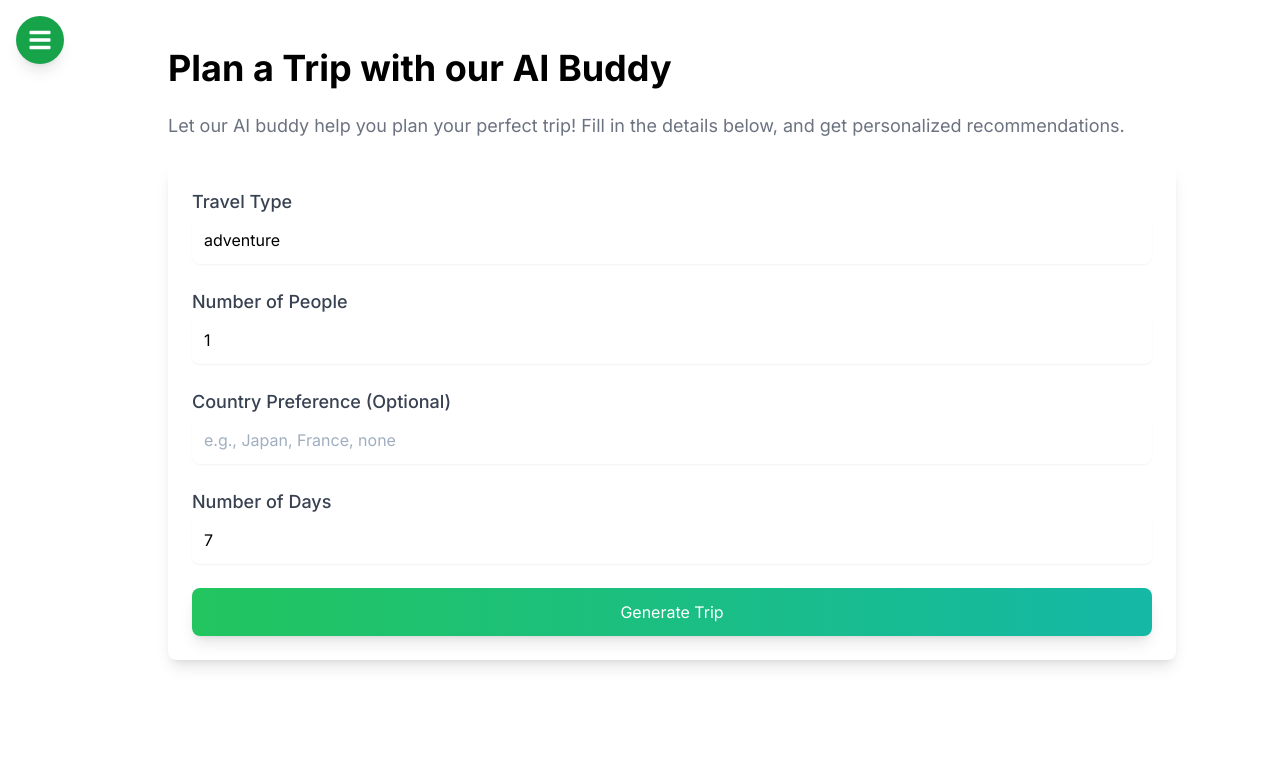
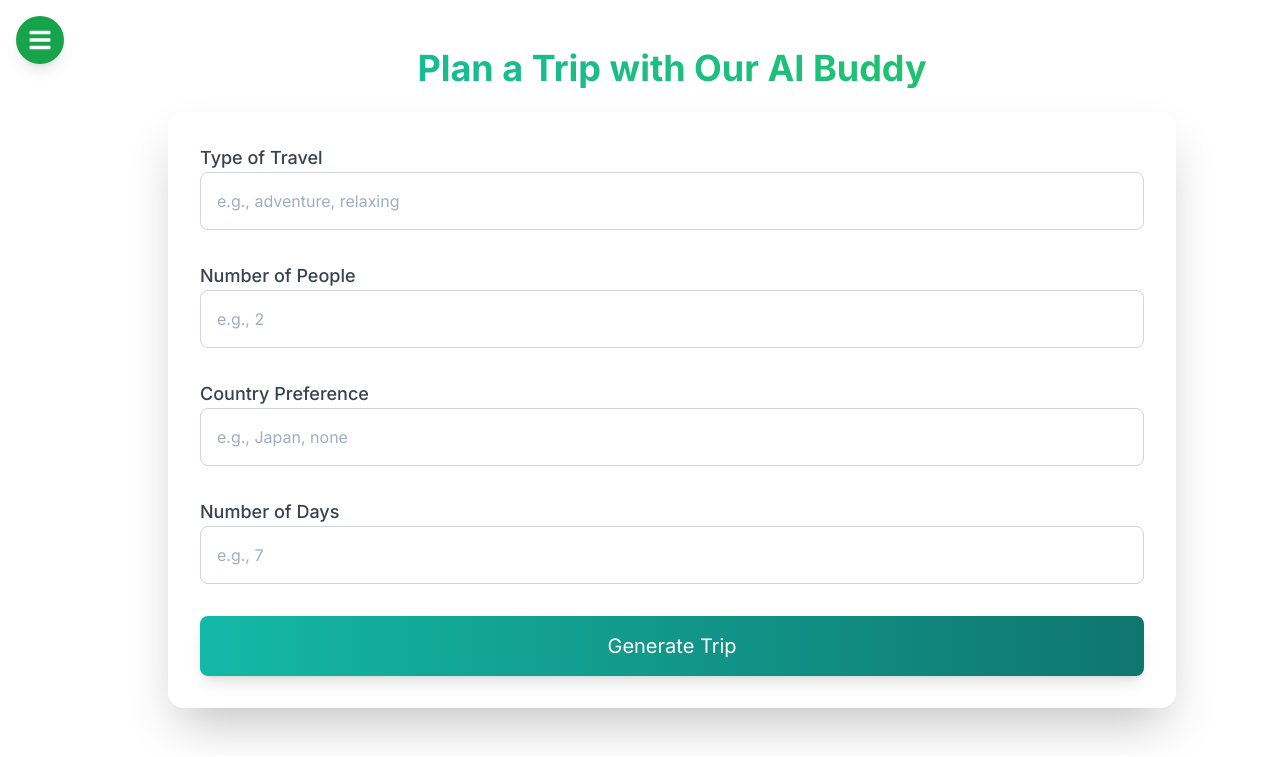
Before and after one commit to ShashankJc1/pathfinderx, a Next.js app: page /pages/dashboard/ai-buddy in a window 1280 px wide. Shown: the top 757 px of the page. Built offline with nearby package versions, Linux system fonts and the light colour scheme.

Commit message:
working ai Recommendation

```diff
--- /dev/null
+++ b/app/api/generate-trip/route.ts
@@ -0,0 +1,40 @@
+import { NextResponse } from 'next/server';
+import { VertexAI } from '@google-cloud/vertexai';
+
+// Set up the Google Cloud Vertex AI environment
+const PROJECT_ID = 'propane-ripsaw-439005-e6';
+const LOCATION = 'us-east1';
+const MODEL = 'gemini-1.5-flash-001';
+
+// Initialize VertexAI
+const vertexAI = new VertexAI({ project: PROJECT_ID, location: LOCATION });
+
+export async function POST(req: Request) {
+  try {
+    const { travelType, peopleCount, countryPreference, days } = await req.json();
+
+    // Construct the prompt for Vertex AI
+    const prompt = `Plan a trip for ${peopleCount} people interested in ${travelType} travel, with a preference for ${countryPreference}. The trip should last for ${days} days.`;
+
+    // Initialize the model
+    const generativeModel = vertexAI.getGenerativeModel({
+      model: MODEL,
+    });
+
+    // Generate the trip recommendation
+    const response = await generativeModel.generateContent(prompt);
+
+    // Extract the first candidate's content text
+    const candidates = response?.response?.candidates;
+    if (candidates && candidates.length > 0) {
+      const recommendation = candidates[0].content?.parts?.map(part => part.text).join(" ");
+
+      return NextResponse.json({ success: true, recommendation });
+    } else {
+      return NextResponse.json({ success: false, error: 'No recommendation generated. Please try again.' });
+    }
+  } catch (error) {
+    console.error('Error generating trip:', error);
+    return NextResponse.json({ success: false, error: 'Failed to generate trip recommendation' });
+  }
+}
--- a/app/api/planTrip/route.ts
+++ /dev/null
@@ -1,58 +0,0 @@
-import { NextResponse } from 'next/server';
-import { GoogleAuth } from 'google-auth-library';
-
-// Function to get trip recommendation from Google Gemini API
-async function getTripRecommendation(travelType: string, peopleCount: number, countryPreference: string, days: number) {
-  const auth = new GoogleAuth({
-    scopes: ['https://www.googleapis.com/auth/cloud-platform'],
-  });
-
-  // Get the client and access token
-  const client = await auth.getClient();
-  const accessToken = await client.getAccessToken();
-
-  const url = `https://us-central1-aiplatform.googleapis.com/v1/projects/propane-ripsaw-439005-e6/locations/us-central1/publishers/google/models/text-bison:predict`;
-
-  const options = {
-    method: 'POST',
-    headers: {
-      Authorization: `Bearer ${accessToken}`,
-      'Content-Type': 'application/json',
-    },
-    body: JSON.stringify({
-      instances: [
-        {
-          content: `Generate a ${days}-day ${travelType} trip for ${peopleCount} people. Country preference: ${countryPreference}.`,
-        },
-      ],
-    }),
-  };
-
-  try {
-    const response = await fetch(url, options);
-    const data = await response.json();
-
-    if (data && data.predictions) {
-      return data.predictions[0].content;
-    } else {
-      throw new Error('Failed to get recommendation from Google Gemini API');
-    }
-  } catch (error) {
-    console.error('Error fetching trip recommendation:', error);
-    throw new Error('Failed to fetch trip recommendation');
-  }
-}
-
-// Define and export the POST method for this API route
-export async function POST(req: Request) {
-  const body = await req.json();
-  const { travelType, peopleCount, countryPreference, days } = body;
-
-  try {
-    const recommendation = await getTripRecommendation(travelType, peopleCount, countryPreference, days);
-    return NextResponse.json({ success: true, recommendation });
-  } catch (error) {
-    const errorMessage = error instanceof Error ? error.message : 'Unknown error';
-    return NextResponse.json({ success: false, error: errorMessage });
-  }
-}
--- a/app/pages/dashboard/ai-buddy/page.tsx
+++ b/app/pages/dashboard/ai-buddy/page.tsx
@@ -1,25 +1,25 @@
 "use client";
 
-import { useState, ChangeEvent, FormEvent } from "react";
+import { useState } from "react";
 import DashboardLayout from "@/components/DashboardLayout";
 
 export default function AIBuddyPage() {
-  const [travelType, setTravelType] = useState<string>("adventure");
-  const [peopleCount, setPeopleCount] = useState<number>(1);
-  const [countryPreference, setCountryPreference] = useState<string>("");
-  const [days, setDays] = useState<number>(7);
-  const [loading, setLoading] = useState<boolean>(false);
-  const [recommendation, setRecommendation] = useState<string | null>(null);
-  const [error, setError] = useState<string | null>(null);
+  const [travelType, setTravelType] = useState("");
+  const [peopleCount, setPeopleCount] = useState<number | "">("");
+  const [countryPreference, setCountryPreference] = useState("");
+  const [days, setDays] = useState<number | "">("");
+  const [recommendation, setRecommendation] = useState("");
+  const [loading, setLoading] = useState(false);
+  const [error, setError] = useState("");
 
-  // Function to generate trip recommendation
-  const handleGenerateTrip = async (e: FormEvent) => {
+  // Function to handle form submission
+  const handleSubmit = async (e: React.FormEvent) => {
     e.preventDefault();
     setLoading(true);
-    setError(null);
+    setError("");
 
     try {
-      const response = await fetch("/api/planTrip", {
+      const response = await fetch("/api/generate-trip", {
         method: "POST",
         headers: {
           "Content-Type": "application/json",
@@ -33,97 +33,93 @@ export default function AIBuddyPage() {
       });
 
       const data = await response.json();
+
       if (data.success) {
         setRecommendation(data.recommendation);
       } else {
-        setError(data.error || "Failed to generate trip recommendation.");
+        setError(data.error || "Failed to fetch trip recommendation. Please try again later.");
       }
     } catch (err) {
-      setError("Something went wrong. Please try again later.");
-    } finally {
-      setLoading(false);
+      setError("An unexpected error occurred.");
     }
+
+    setLoading(false);
   };
 
   return (
     <DashboardLayout>
       <div className="p-6 lg:px-20">
-        {/* Header Section */}
-        <h1 className="text-4xl font-bold mb-6">Plan a Trip with our AI Buddy</h1>
-        <p className="text-lg text-gray-500 mb-6">
-          Let our AI buddy help you plan your perfect trip! Fill in the details below, and get personalized recommendations.
-        </p>
-
-        {/* Trip Planning Form */}
-        <form onSubmit={handleGenerateTrip} className="space-y-6 bg-white dark:bg-gray-800 p-6 rounded-lg shadow-lg">
-          {/* Travel Type Input */}
-          <div>
-            <label className="block text-lg font-medium text-gray-700">Travel Type</label>
+        <h1 className="text-4xl font-bold mb-6 text-center text-transparent bg-clip-text bg-gradient-to-r from-teal-500 to-green-500 animate-fade-in">
+          Plan a Trip with Our AI Buddy
+        </h1>
+        <form onSubmit={handleSubmit} className="space-y-8 bg-white bg-opacity-60 backdrop-blur-lg p-8 rounded-2xl shadow-2xl transform transition-all duration-500 hover:scale-105">
+          <div className="relative">
+            <label className="block text-lg font-medium text-gray-700">Type of Travel</label>
             <input
               type="text"
               value={travelType}
-              onChange={(e: ChangeEvent<HTMLInputElement>) => setTravelType(e.target.value)}
-              placeholder="e.g., adventure, cultural, family"
-              className="p-3 bg-white rounded-lg shadow-sm border-gray-300 focus:ring-4 focus:ring-green-400 w-full"
+              onChange={(e) => setTravelType(e.target.value)}
+              placeholder="e.g., adventure, relaxing"
+              className="w-full p-4 bg-white rounded-lg border border-gray-300 focus:outline-none focus:ring-4 focus:ring-teal-300 transition-all duration-300 transform hover:-translate-y-1"
             />
           </div>
 
-          {/* Number of People Input */}
-          <div>
+          <div className="relative">
             <label className="block text-lg font-medium text-gray-700">Number of People</label>
             <input
               type="number"
               value={peopleCount}
-              onChange={(e: ChangeEvent<HTMLInputElement>) => setPeopleCount(Number(e.target.value))}
-              className="p-3 bg-white rounded-lg shadow-sm border-gray-300 focus:ring-4 focus:ring-green-400 w-full"
+              onChange={(e) => setPeopleCount(e.target.value as number | "")}
+              placeholder="e.g., 2"
+              className="w-full p-4 bg-white rounded-lg border border-gray-300 focus:outline-none focus:ring-4 focus:ring-teal-300 transition-all duration-300 transform hover:-translate-y-1"
             />
           </div>
 
-          {/* Country Preference Input */}
-          <div>
-            <label className="block text-lg font-medium text-gray-700">Country Preference (Optional)</label>
+          <div className="relative">
+            <label className="block text-lg font-medium text-gray-700">Country Preference</label>
             <input
               type="text"
               value={countryPreference}
-              onChange={(e: ChangeEvent<HTMLInputElement>) => setCountryPreference(e.target.value)}
-              placeholder="e.g., Japan, France, none"
-              className="p-3 bg-white rounded-lg shadow-sm border-gray-300 focus:ring-4 focus:ring-green-400 w-full"
+              onChange={(e) => setCountryPreference(e.target.value)}
+              placeholder="e.g., Japan, none"
+              className="w-full p-4 bg-white rounded-lg border border-gray-300 focus:outline-none focus:ring-4 focus:ring-teal-300 transition-all duration-300 transform hover:-translate-y-1"
             />
           </div>
 
-          {/* Number of Days Input */}
-          <div>
+          <div className="relative">
             <label className="block text-lg font-medium text-gray-700">Number of Days</label>
             <input
               type="number"
               value={days}
-              onChange={(e: ChangeEvent<HTMLInputElement>) => setDays(Number(e.target.value))}
-              className="p-3 bg-white rounded-lg shadow-sm border-gray-300 focus:ring-4 focus:ring-green-400 w-full"
+              onChange={(e) => setDays(e.target.value as number | "")}
+              placeholder="e.g., 7"
+              className="w-full p-4 bg-white rounded-lg border border-gray-300 focus:outline-none focus:ring-4 focus:ring-teal-300 transition-all duration-300 transform hover:-translate-y-1"
             />
           </div>
-
-          {/* Generate Button */}
-          <div className="text-center">
-            <button
-              type="submit"
-              className="bg-gradient-to-r from-green-500 to-teal-500 text-white px-6 py-3 rounded-lg shadow-lg hover:bg-teal-600 transition-all w-full"
-              disabled={loading}
-            >
-              {loading ? "Generating..." : "Generate Trip"}
-            </button>
-          </div>
+          <button
+            type="submit"
+            className="w-full bg-gradient-to-r from-teal-500 to-teal-700 text-white text-xl px-6 py-4 rounded-lg shadow-lg transform transition-all duration-300 hover:scale-110 hover:shadow-2xl focus:outline-none focus:ring-4 focus:ring-teal-500"
+            disabled={loading}
+          >
+            {loading ? (
+              <div className="flex items-center justify-center">
+                <div className="loader border-t-4 border-white"></div>
+                <span className="ml-2">Generating...</span>
+              </div>
+            ) : (
+              "Generate Trip"
+            )}
+          </button>
         </form>
 
-        {/* Recommendation Result */}
+        {error && <p className="text-red-500 mt-4 text-center">{error}</p>}
+
         {recommendation && (
-          <div className="mt-10 bg-green-50 p-6 rounded-lg shadow-lg">
-            <h2 className="text-2xl font-semibold text-green-700 mb-4">Your Trip Recommendation</h2>
-            <p className="text-lg text-gray-800">{recommendation}</p>
+          <div className="mt-8 p-6 bg-gray-100 rounded-2xl shadow-xl transform transition-all duration-500 animate-fade-in">
+            <h2 className="text-3xl font-bold mb-4 text-teal-600 text-center">Your AI-Generated Trip Recommendation</h2>
+            <pre className="text-lg text-gray-700 whitespace-pre-wrap">{recommendation}</pre>
           </div>
         )}
-
-        {/* Error Message */}
-        {error && <p className="text-red-500 text-lg mt-6">{error}</p>}
       </div>
     </DashboardLayout>
   );
--- a/package.json
+++ b/package.json
@@ -9,6 +9,7 @@
     "lint": "next lint"
   },
   "dependencies": {
+    "@google-cloud/vertexai": "^1.9.0",
     "@headlessui/react": "^2.1.10",
     "@react-google-maps/api": "^2.20.3",
     "bcrpyt": "^2.0.0",
```
Also changed, not shown: requirements.txt, 2 other files (tests, documents, lock files or other folders).
